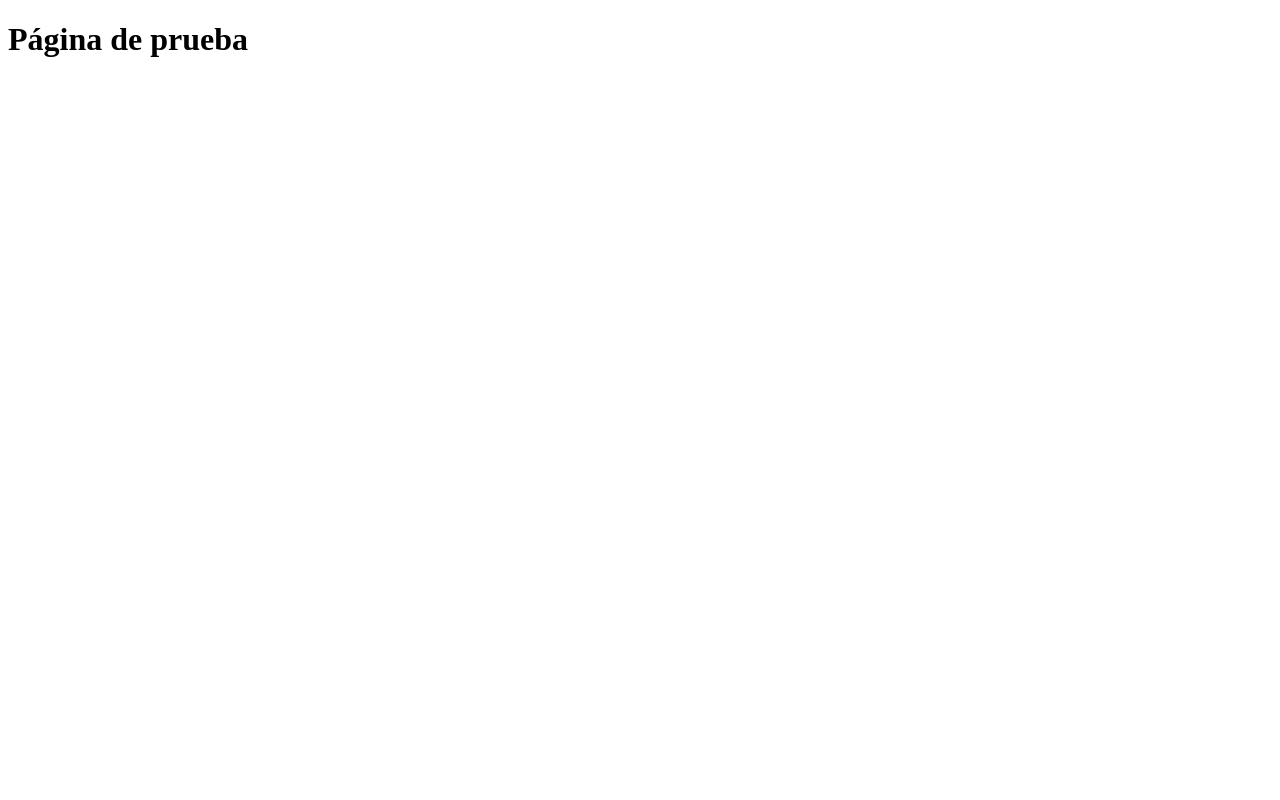
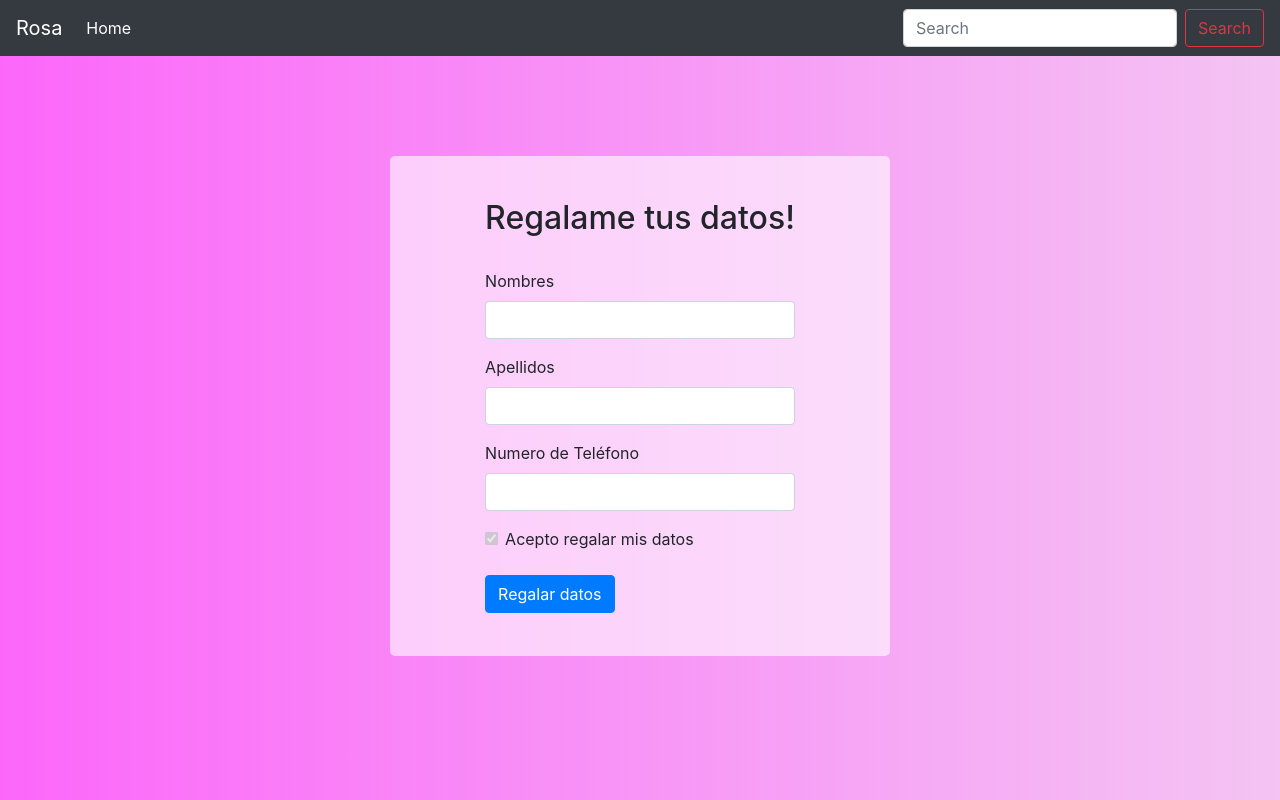
Before and after one commit to JavierObeso/AppsMoviles, a plain HTML site: page index.html in a window 1280 px wide. Drawn offline with nearby package versions, Linux system fonts and the light colour scheme.

Commit message:
branch rosa x julio contreras

```diff
--- a/css/style.css
+++ b/css/style.css
@@ -0,0 +1,20 @@
+body {
+    background: #f4c4f3;  /* fallback for old browsers */
+    background: -webkit-linear-gradient(to right, #fc67fa, #f4c4f3);  /* Chrome 10-25, Safari 5.1-6 */
+    background: linear-gradient(to right, #fc67fa, #f4c4f3); /* W3C, IE 10+/ Edge, Firefox 16+, Chrome 26+, Opera 12+, Safari 7+ */
+
+}
+
+.form-container {
+    background-color: rgba(255, 255, 255, 0.6);
+    border-radius: 5px;
+
+    display: flex;
+    justify-content: center;
+    align-items: center;
+
+    width: 500px;
+    height: 500px;
+
+    margin: 100px auto;
+}
--- a/index.html
+++ b/index.html
@@ -1,10 +1,69 @@
-<!DOCTYPE html>
+<!doctype html>
 <html lang="en">
-<head>
-    <meta charset="UTF-8">
-    <title>Aplicaciones M&oacute;viles</title>
-</head>
-<body>
-    <h1>P&aacute;gina de prueba</h1>
-</body>
+  <head>
+    <!-- Required meta tags -->
+    <meta charset="utf-8">
+    <meta name="viewport" content="width=device-width, initial-scale=1, shrink-to-fit=no">
+
+    <!-- Bootstrap CSS -->
+    <link rel="stylesheet" href="https://stackpath.bootstrapcdn.com/bootstrap/4.4.1/css/bootstrap.min.css" integrity="sha384-Vkoo8x4CGsO3+Hhxv8T/Q5PaXtkKtu6ug5TOeNV6gBiFeWPGFN9MuhOf23Q9Ifjh" crossorigin="anonymous">
+    <link rel="stylesheet" href="css/style.css">
+    <title>Hola, Rosa!</title>
+  </head>
+  <body>
+
+    <nav class="navbar navbar-expand-sm navbar-dark bg-dark">
+        <a class="navbar-brand" href="#">Rosa</a>
+        <button class="navbar-toggler d-lg-none" type="button" data-toggle="collapse" data-target="#collapsibleNavId" aria-controls="collapsibleNavId"
+            aria-expanded="false" aria-label="Toggle navigation"></button>
+        <div class="collapse navbar-collapse" id="collapsibleNavId">
+            <ul class="navbar-nav mr-auto mt-2 mt-lg-0">
+                <li class="nav-item active">
+                    <a class="nav-link" href="#">Home <span class="sr-only">(current)</span></a>
+                </li>
+            </ul>
+            <form class="form-inline my-2 my-lg-0">
+                <input class="form-control mr-sm-2" type="text" placeholder="Search">
+                <button class="btn btn-outline-danger my-2 my-sm-0" type="submit">Search</button>
+            </form>
+        </div>
+    </nav>
+
+    <div class="form-container">
+        <form action="mailto:julio.contreras0429@gmail.com" method="get" enctype="text/plain">
+            <h2>Regalame tus datos!</h2>
+            <br>
+            <div class="form-group">
+              <label for="exmpleInputName">Nombres</label>
+              <input type="text" class="form-control" aria-describedby="name" required>
+            </div>
+            <div class="form-group">
+                <label for="exampleInputLastName">Apellidos</label>
+                <input type="text" class="form-control" aria-describedby="lastName" required>
+            </div>
+            <div class="form-group">
+                <label for="exampleInputPhoneNumber">Numero de Teléfono</label>
+                <input type="tel" class="form-control" aria-describedby="phoneNumber" required>
+            </div>
+            <div class="form-check">
+              <label class="form-check-label">
+                <input type="checkbox" class="form-check-input" name="" id="" value="checkedValue" checked disabled>
+                Acepto regalar mis datos
+              </label>
+            </div>
+            <br>
+            <button type="submit" class="btn btn-primary">Regalar datos</button>
+        </form>
+    </div>
+
+
+
+
+
+    <!-- Optional JavaScript -->
+    <!-- jQuery first, then Popper.js, then Bootstrap JS -->
+    <script src="https://code.jquery.com/jquery-3.4.1.slim.min.js" integrity="sha384-J6qa4849blE2+poT4WnyKhv5vZF5SrPo0iEjwBvKU7imGFAV0wwj1yYfoRSJoZ+n" crossorigin="anonymous"></script>
+    <script src="https://cdn.jsdelivr.net/npm/popper.js@1.16.0/dist/umd/popper.min.js" integrity="sha384-Q6E9RHvbIyZFJoft+2mJbHaEWldlvI9IOYy5n3zV9zzTtmI3UksdQRVvoxMfooAo" crossorigin="anonymous"></script>
+    <script src="https://stackpath.bootstrapcdn.com/bootstrap/4.4.1/js/bootstrap.min.js" integrity="sha384-wfSDF2E50Y2D1uUdj0O3uMBJnjuUD4Ih7YwaYd1iqfktj0Uod8GCExl3Og8ifwB6" crossorigin="anonymous"></script>
+  </body>
 </html>
```
